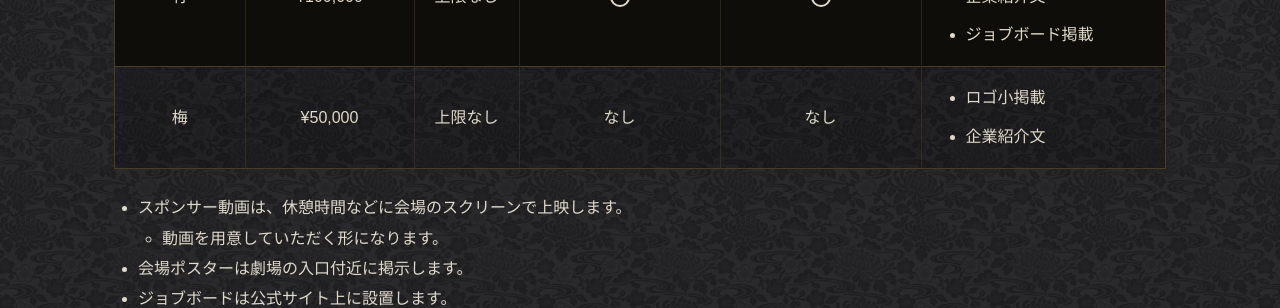
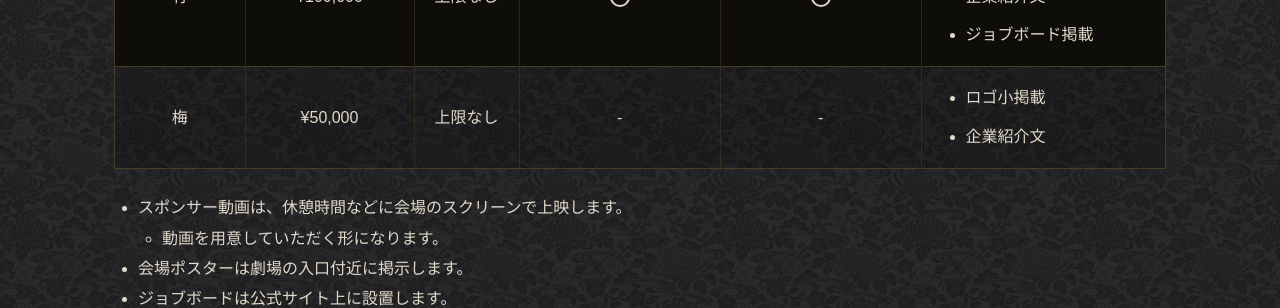
Before and after one commit to okinawarb/okrk03, a Jekyll site: the page built from sponsors/index.html, in a window 1280 px wide and 900 px high, scrolled down 2698 px. Shown: the part 151-459 px from the top of the window. Built offline with Jekyll 4.4.1, drawn with Linux system fonts in a browser that asks for light colours.

Commit message:
Revert "Refresh stylesheet cache on builds and clarify unavailable benefits"
This reverts commit f37820088c442dc6725f5501296338707f659f29.

```diff
--- a/_layouts/default.html
+++ b/_layouts/default.html
@@ -46,7 +46,7 @@
     <link rel="icon" type="image/png" sizes="32x32" href="{{ '/assets/images/favicon-32x32.png' | relative_url }}">
     <link rel="icon" type="image/png" sizes="16x16" href="{{ '/assets/images/favicon-16x16.png' | relative_url }}">
     <link rel="apple-touch-icon" sizes="180x180" href="{{ '/assets/images/apple-touch-icon.png' | relative_url }}">
-    <link rel="stylesheet" href="{{ '/assets/css/teaser.css' | relative_url }}?v={{ site.time | date: '%s' }}">
+    <link rel="stylesheet" href="{{ '/assets/css/teaser.css' | relative_url }}">
   </head>
   <body class="teaser-page {{ page.body_class | default: layout.body_class }}">
     {{ content }}
--- a/sponsors/index.html
+++ b/sponsors/index.html
@@ -130,7 +130,7 @@
   <tbody>
     <tr><th scope="row" class="sponsor-table__plan">松</th><td class="sponsor-table__price">¥200,000</td><td class="sponsor-table__capacity">上限なし</td><td class="sponsor-table__availability"><svg class="sponsor-table__circle" viewBox="0 0 24 24" width="24" height="24" role="img" aria-label="あり"><circle cx="12" cy="12" r="9" fill="none" stroke="currentColor" stroke-width="2" /></svg></td><td class="sponsor-table__availability"><svg class="sponsor-table__circle" viewBox="0 0 24 24" width="24" height="24" role="img" aria-label="あり"><circle cx="12" cy="12" r="9" fill="none" stroke="currentColor" stroke-width="2" /></svg></td><td><ul><li>ロゴ大掲載</li><li>企業紹介文</li><li>ジョブボード掲載</li><li>ドリンクカップへのロゴステッカー貼付</li></ul></td></tr>
     <tr><th scope="row" class="sponsor-table__plan">竹</th><td class="sponsor-table__price">¥100,000</td><td class="sponsor-table__capacity">上限なし</td><td class="sponsor-table__availability"><svg class="sponsor-table__circle" viewBox="0 0 24 24" width="24" height="24" role="img" aria-label="あり"><circle cx="12" cy="12" r="9" fill="none" stroke="currentColor" stroke-width="2" /></svg></td><td class="sponsor-table__availability"><svg class="sponsor-table__circle" viewBox="0 0 24 24" width="24" height="24" role="img" aria-label="あり"><circle cx="12" cy="12" r="9" fill="none" stroke="currentColor" stroke-width="2" /></svg></td><td><ul><li>ロゴ中掲載</li><li>企業紹介文</li><li>ジョブボード掲載</li></ul></td></tr>
-    <tr><th scope="row" class="sponsor-table__plan">梅</th><td class="sponsor-table__price">¥50,000</td><td class="sponsor-table__capacity">上限なし</td><td class="sponsor-table__availability">なし</td><td class="sponsor-table__availability">なし</td><td><ul><li>ロゴ小掲載</li><li>企業紹介文</li></ul></td></tr>
+    <tr><th scope="row" class="sponsor-table__plan">梅</th><td class="sponsor-table__price">¥50,000</td><td class="sponsor-table__capacity">上限なし</td><td class="sponsor-table__availability"><span aria-hidden="true">-</span><span class="visually-hidden">なし</span></td><td class="sponsor-table__availability"><span aria-hidden="true">-</span><span class="visually-hidden">なし</span></td><td><ul><li>ロゴ小掲載</li><li>企業紹介文</li></ul></td></tr>
   </tbody>
 </table></div>
 
```
